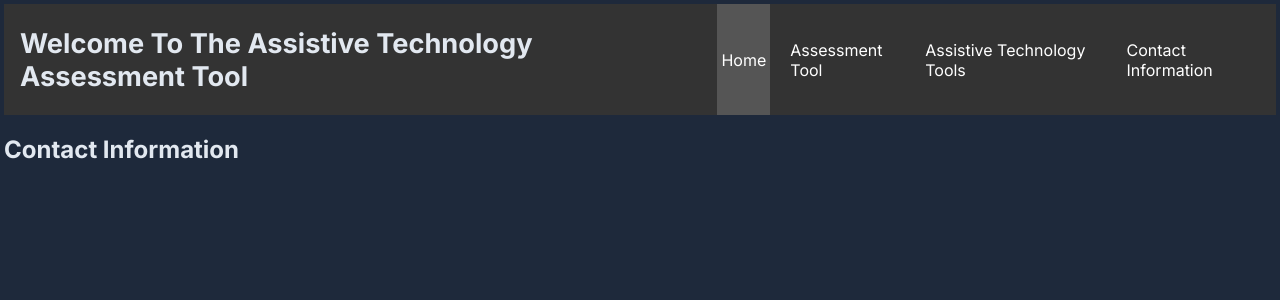
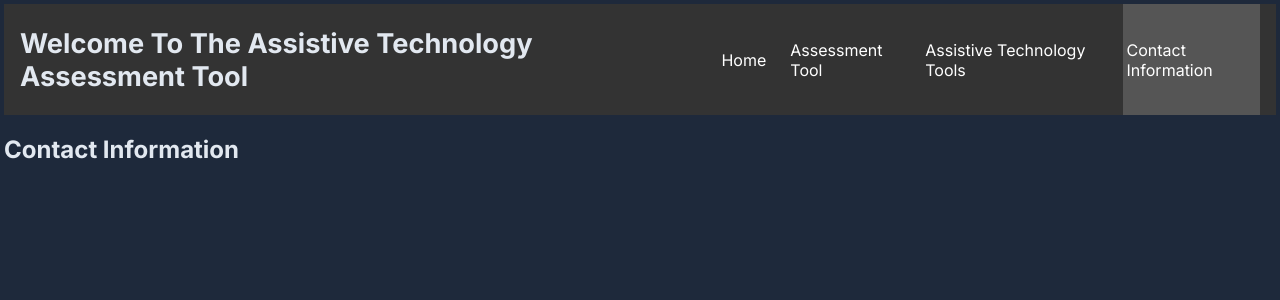
Before and after one commit to blytle1/nextjs-project-2, a Next.js app: page /ContactInfo in a window 1280 px wide. Shown: the top 300 px of the page. Built offline with nearby package versions, Linux system fonts and the light colour scheme.

Commit message:
header finally works!

```diff
--- a/src/app/Components/header.js
+++ b/src/app/Components/header.js
@@ -1,16 +1,22 @@
+'use client';
 import React from 'react';
 import styles from './header.modules.css';
 
 function Header() {
+  // Function to determine if a given link is active
+  const isActive = (pathname) => {
+    return window.location.pathname === pathname;
+  };
+
   return (
     <nav className="nav">
       <h1 className="site-title">Welcome To The Assistive Technology Assessment Tool</h1>
-        <ul>
-          <li className='active'><a href="/">Home</a></li>
-          <li><a href="/assessment">Assessment Tool</a></li>
-          <li><a href="/TechnologyTools">Assistive Technology Tools</a></li>
-          <li><a href="/ContactInfo">Contact Information</a></li>
-        </ul>
+      <ul>
+        <li className={isActive("/") ? 'active' : ''}><a href="/">Home</a></li>
+        <li className={isActive("/assessment") ? 'active' : ''}><a href="/assessment">Assessment Tool</a></li>
+        <li className={isActive("/TechnologyTools") ? 'active' : ''}><a href="/TechnologyTools">Assistive Technology Tools</a></li>
+        <li className={isActive("/ContactInfo") ? 'active' : ''}><a href="/ContactInfo">Contact Information</a></li>
+      </ul>
     </nav>
   );
 }
```
